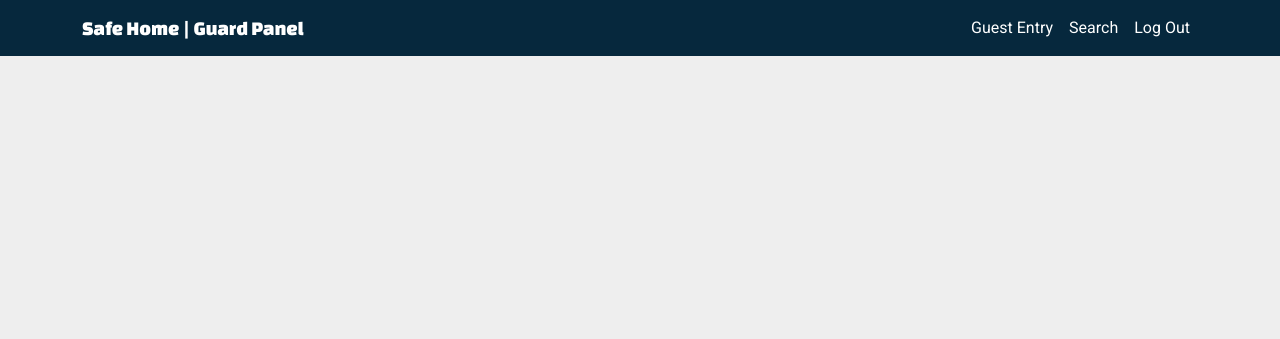
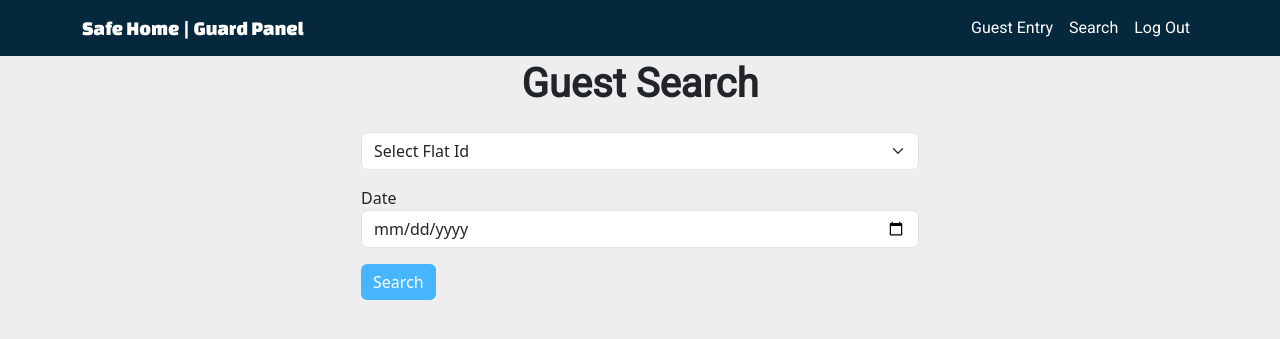
Before and after one commit to Shahriar-Saikat21/Apartment_Management_System, a PHP site: page /guardPanel/guardSearch.php in a window 1280 px wide. Shown: the top 339 px of the page. Run offline with PHP 8.4, Linux system fonts and the light colour scheme; data comes from the database, SQL or seed files in the repository.

Commit message:
Guard Search Design done

```diff
--- a/guardPanel/guardSearch.php
+++ b/guardPanel/guardSearch.php
@@ -1,11 +1,36 @@
+<?php
+    include('../databaseConnection.php');
+
+    $sql = "SELECT * FROM `flats`";
+    $result = mysqli_query($con,$sql);
+
+    $record = mysqli_fetch_all($result,MYSQLI_ASSOC);
+    mysqli_free_result($result);
+    mysqli_close($con);
+
+?>
+
 <!DOCTYPE html>
 <html lang="en">
     <?php include('guardHeader.php'); ?>
 
-
-
     <div class="container">
-          <h1>Guard Panel - Guest Search Section</h1>
+        <h1 class="head text-center">Guest Search</h1>
+        <div class="d-flex justify-content-center mt-4">
+            <form action="" method="POST" class="w-50 ">
+                <select class="form-select" id="floatingSelect" name="flatId">
+                    <option value="" disabled selected hidden>Select Flat Id</option>
+                    <?php foreach($record as $value){ ?>
+                        <option value="<?=$value['id'];?>"><?php echo htmlspecialchars($value['id']);?></option>
+                    <?php }?>
+                </select>
+                <div class="form-group my-3">
+                    <label for="">Date </label>
+                    <input type="date" name="date" class="form-control" />
+                </div>
+                <button type="submit" name="submit" class="btn btn-primary">Search</button>
+            </form>
+        </div>
     </div>
 
 </body>
--- a/guardPanel/guestStore.php
+++ b/guardPanel/guestStore.php
@@ -17,7 +17,7 @@
     <div class="container">
         <h1 class="head text-center">Guest Entry</h1>
         <div class="d-flex justify-content-center mt-4">
-            <form action="" method="post" class="w-50 ">
+            <form action="" method="POST" class="w-50 ">
                 <select class="form-select" id="floatingSelect" name="flatId">
                     <option value="" disabled selected hidden>Select Flat Id</option>
                     <?php foreach($record as $value){ ?>
```
